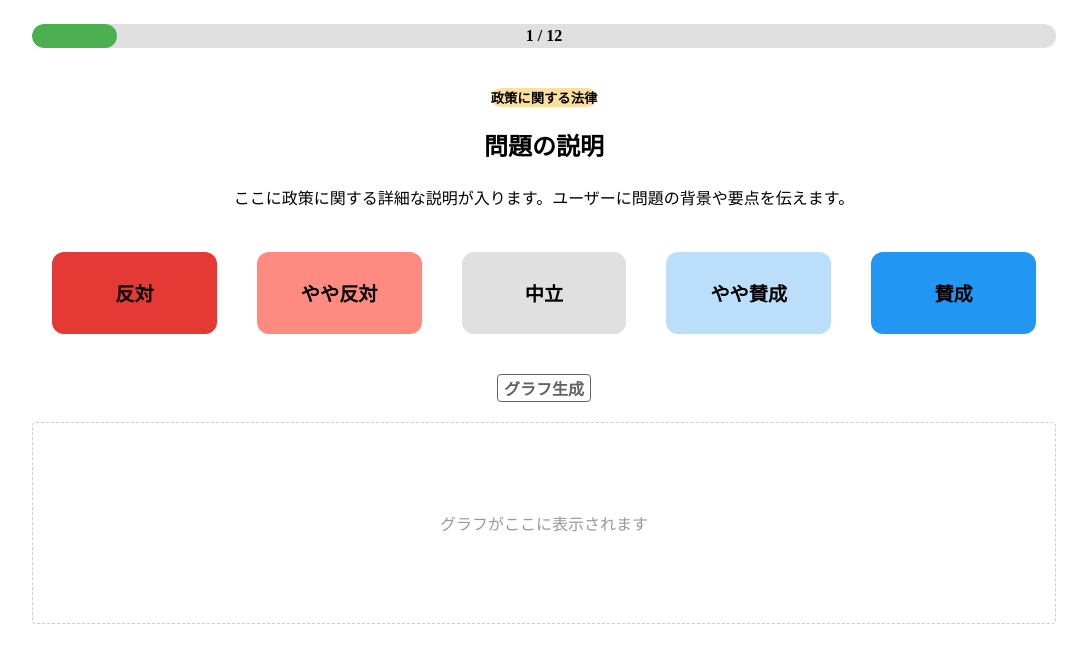
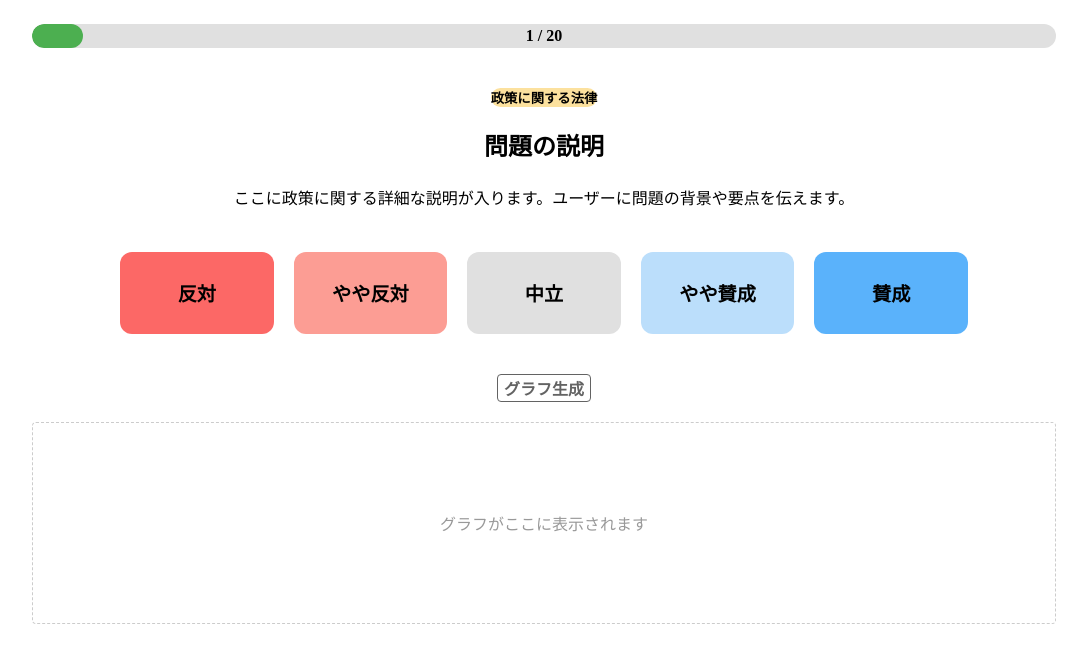
Before and after one commit to wolfmagnate/smash-voters, a Next.js app in the folder frontend/: page /Quiz in a window 1280 px wide. Shown: the top 662 px of the page, without its empty margins (96-1183 px from the left). Built offline with nearby package versions, Linux system fonts and the light colour scheme.

Commit message:
Quiz page RWD

```diff
--- a/frontend/src/pages/Quiz/Quiz.module.css
+++ b/frontend/src/pages/Quiz/Quiz.module.css
@@ -69,36 +69,41 @@ body{
 
 .buttonGroup {
   display: flex;
-  justify-content: space-between;
+  flex-wrap: wrap;      /* ボタン自動改行 */
+  gap: 20px;
+  justify-content: center;
   margin-bottom: 40px;
 }
 
 /* ボタン共通スタイル */
 .button {
-  flex: 1;
-  margin: 0 20px;
+  flex:1 1 calc((100% - 4*20px) /5);
+  gap: 20px;
   padding: 25px;
   border: 2px solid transparent;
   border-radius: 12px;
   cursor: pointer;
   font-size: larger;
   font-weight: bold;
+  text-align: center;
+  white-space: nowrap;       /* テキスト改行防止 */
+  min-width: 7em;
+  max-width: 8em;
   color: #000;
   transition: background-color 0.2s, border-color 0.2s;
 }
 
 /* 各ボタン背景色 */
-.buttonGroup .button:nth-child(1) { background-color: #e53935; }
-.buttonGroup .button:nth-child(2) { background-color: #ff8a80; }
+.buttonGroup .button:nth-child(1) { background-color: #fc6866; }
+.buttonGroup .button:nth-child(2) { background-color: #fc9d94; }
 .buttonGroup .button:nth-child(3) { background-color: #e0e0e0; }
 .buttonGroup .button:nth-child(4) { background-color: #bbdefb; }
-.buttonGroup .button:nth-child(5) { background-color: #2196f3; }
+.buttonGroup .button:nth-child(5) { background-color: #5ab2fb; }
 
 /* hover時の枠線のみ表示 */
 .buttonGroup .button:nth-child(1):hover {
   background-color: #fff;
   border-color: #e53935;
-  color: #e53935;
 }
 .buttonGroup .button:nth-child(2):hover {
   background-color: #fff;
--- a/frontend/src/pages/Quiz/index.tsx
+++ b/frontend/src/pages/Quiz/index.tsx
@@ -5,7 +5,7 @@ import { useRouter } from 'next/router';
 import styles from './Quiz.module.css';
 //import DebateGraph from '../../components/DebateGraph';
 
-const TOTAL_QUESTIONS = 12;
+const TOTAL_QUESTIONS = 20;
 const options = ['反対','やや反対','中立','やや賛成','賛成'];
 
 export default function Quiz() {
@@ -26,7 +26,7 @@ export default function Quiz() {
       setCurrent(current + 1);
     } else {
       const query = encodeURIComponent(newAnswers.join(','));
-      router.push(`/result?answers=${query}`);
+      //router.push(`/result?answers=${query}`);
     }
   };
 
```
Also changed, not shown: frontend/src/pages/Result/index.tsx (+14 -0 lines).
